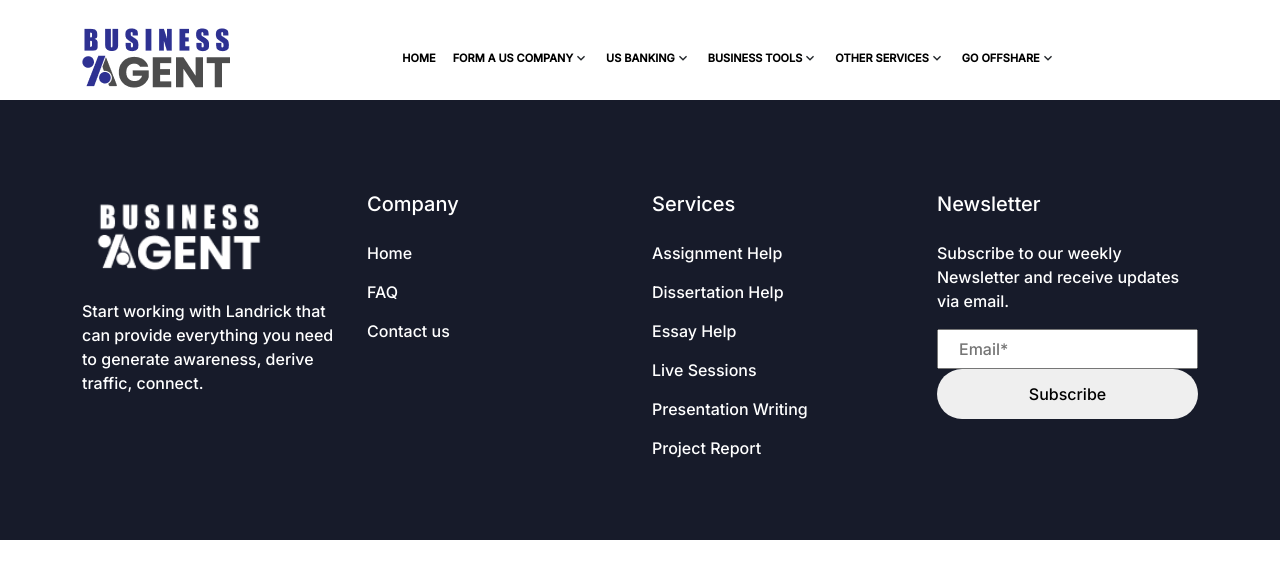
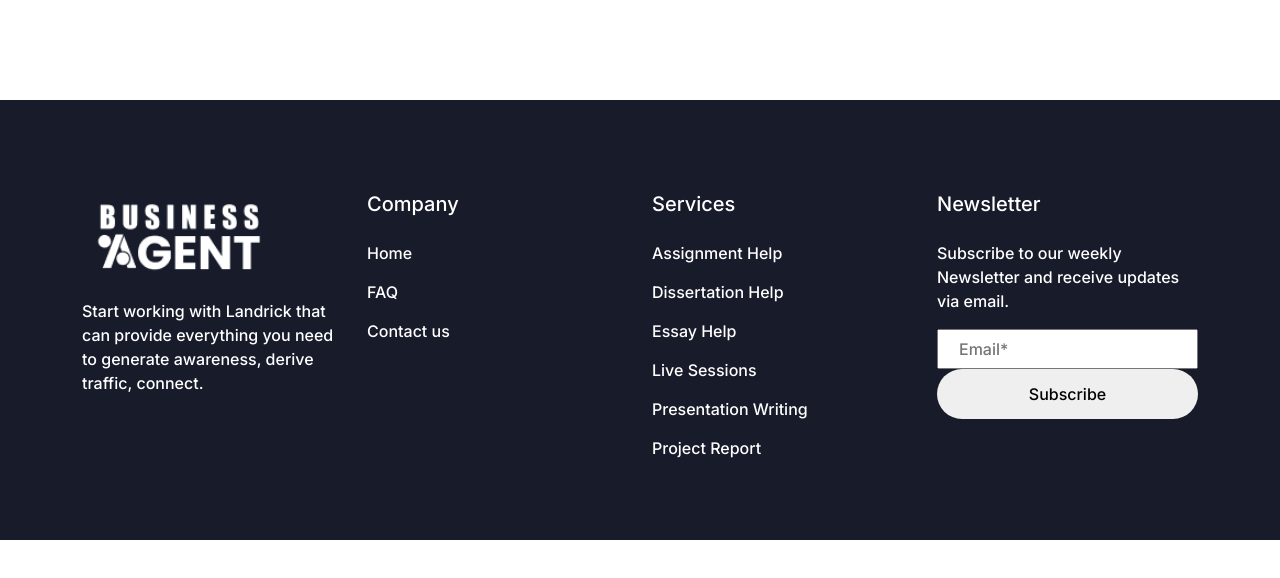
Before and after one commit to TahaAhmed63/bussinessagent, a React (Create React App) app: page / in a window 1280 px wide. Shown: the top 578 px of the page. Built offline with nearby package versions, Linux system fonts and the light colour scheme; a web font is replaced by a local one.

Commit message:
done all

```diff
--- a/src/App.js
+++ b/src/App.js
@@ -21,7 +21,7 @@ import "bootstrap/dist/css/bootstrap.min.css";
 import MainPageMail from "./pages/MailForwording/MainPageMail";
 
 import logo from "./assets/Logo7.png";
-import Navbar from "./MainComponent/Navbar";
+
 import PhoneService from "./pages/PhoneServices/PhoneService";
 import SellProduct from "./pages/SellProduct/SellProduct";
 import Registration from './pages/RegistrationAgent/Registration';
@@ -30,7 +30,7 @@ function App() {
     <>
       <div className="App">
         <BrowserRouter>
-          <Navbar logo={logo} linkcolor="#000" />
+
           <Routes>
             <Route path="/" element={<Home />} />
             <Route path="/mailpage" element={<MainPageMail />} />
@@ -41,6 +41,8 @@ function App() {
             <Route path="/second" element={<Second />} />
             <Route path="/ImportExport" element={<ImportExport />} />
             <Route path="/sellproduct" element={<SellProduct />} />
+            <Route path="/registration" element={<Registration />} />
+
           </Routes>
           <Footer />
         </BrowserRouter>
```
